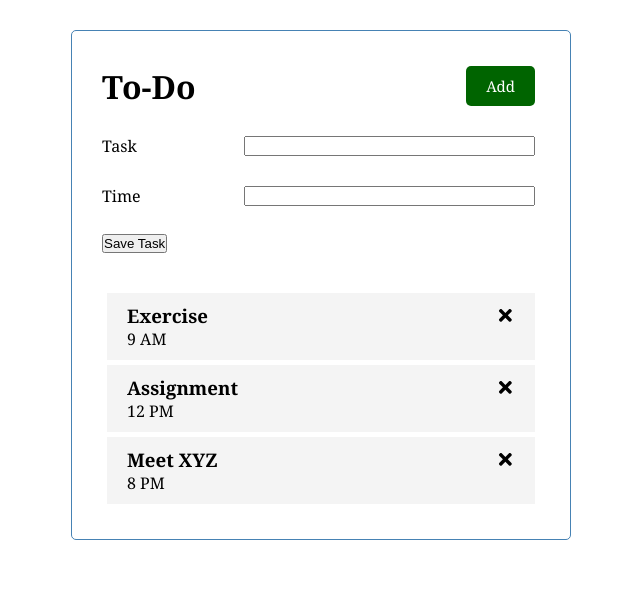
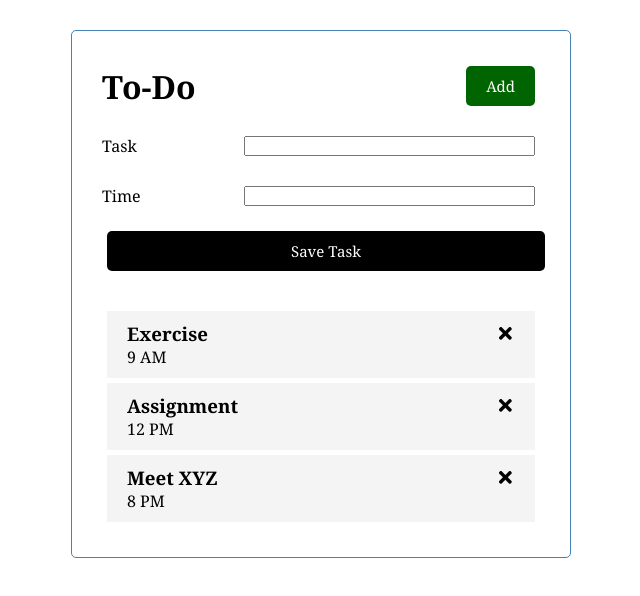
Before and after one commit to avneez/to-do, a React (Create React App) app: page / in a window 1280 px wide. Shown: the top 596 px of the page, without its empty margins (319-959 px from the left). Built offline with nearby package versions, Linux system fonts and the light colour scheme.

Commit message:
added addtask

```diff
--- a/src/components/AddTask.js
+++ b/src/components/AddTask.js
@@ -1,6 +1,12 @@
-import React from 'react'
+import { useState } from 'react'
+
+
 
 const AddTask = () => {
+    const [text, setText] =useState('')
+    const [time, setTime] =useState('')
+
+
     return (
         <form className='add-form'>
             <div className='form-data form-data-check'>
@@ -11,7 +17,7 @@
                 <label>Time</label>
                 <input type='text' plaeholder='Add Time' />
             </div>
-            <input type='submit' value='Save Task' />
+            <input type='submit' value='Save Task' className='btn btn-block'/>
         </form>
     )
 }
--- a/src/components/Button.js
+++ b/src/components/Button.js
@@ -10,10 +10,6 @@
   )
 }
 
-Button.defaultProps = {
-  color: 'lightblue',
-}
-
 Button.propTypes = {
   text: PropTypes.string,
   color: PropTypes.string,
```
